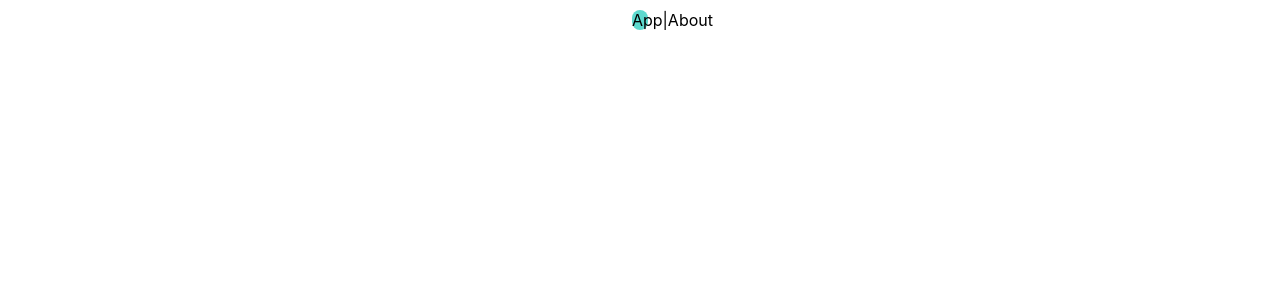
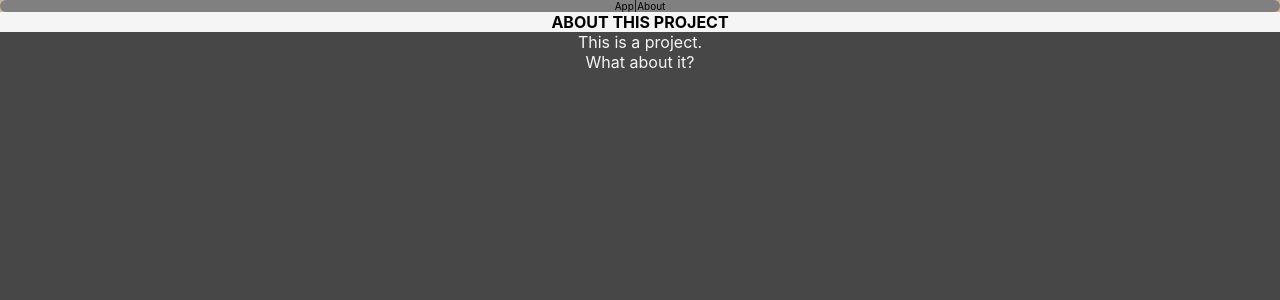
Before and after one commit to merezal/debayt.io, a React (Create React App) app: page /about in a window 1280 px wide. Shown: the top 300 px of the page. Built offline with nearby package versions, Linux system fonts and the light colour scheme.

Commit message:
Started Navbar

```diff
--- a/src/App.css
+++ b/src/App.css
@@ -1,12 +1,17 @@
-*{
+html{
+  background-color:#474747;
+}
+body{
   margin: 0;
-  font-family: -apple-system, BlinkMacSystemFont, 'Segoe UI', 'Roboto', 'Oxygen',
+  padding: 0;
+  font-family: -apdarkcyanple-system, BlinkMacSystemFont, 'Segoe UI', 'Roboto', 'Oxygen',
     'Ubuntu', 'Cantarell', 'Fira Sans', 'Droid Sans', 'Helvetica Neue',
     sans-serif;
   -webkit-font-smoothing: antialiased;
   -moz-osx-font-smoothing: grayscale;
-  justify-items: center;
-  align-items: center;
+}
+.App{
+  background-color: tan;
 }
 a{
   color: black;
--- a/src/App.tsx
+++ b/src/App.tsx
@@ -1,13 +1,20 @@
 import React from 'react';
 import './App.css';
-import {BrowserRouter as Router} from 'react-router-dom';
+import {BrowserRouter as Router, Route} from 'react-router-dom';
 import Header from './components/Header';
+import About from './pages/About';
 
 const App: React.FC = () => {
+  let state={
+   page: 'main'
+  }
   return (
     <Router>
     <div className="App">
       <Header />
+      <Route exact path='/about' component={About}>
+
+      </Route>
     </div>
     </Router>
   );
--- a/src/components/Header.tsx
+++ b/src/components/Header.tsx
@@ -12,15 +12,15 @@ const Header: React.FC = () => {
 
 let headerStyle = {
     display: 'flex',
-    padding: '10px auto',
-    margin: '10px auto',
-    fontSize: '5evh',
-    maxWidth: '20%',
-    justifyContent: 'space-around',
-    alignItems: 'center',
-    background: '#5dd9ce',
+    flexBasis: 'fit-content',
+    flexDirection: 'row' as 'row',
+    padding: '0',
+    margin: '0',
+    fontSize: '10px',
+    alignContent: 'center',
+    justifyContent: 'center',
+    backgroundColor: 'grey',
     color: 'black',
-    textAlign: 'center' as 'center',
     borderRadius: '50px',
     textDecoration: 'none',
 }
--- /dev/null
+++ b/src/pages/About.css
@@ -0,0 +1,15 @@
+*{
+    margin: 0;
+}
+.information{
+    display: flex;
+    margin:0;
+    flex-direction: column;
+    justify-content: center;
+    text-align: center;
+    background-color: whitesmoke;
+}
+p{
+    background-color: #474747;
+    color: whitesmoke;
+}
--- /dev/null
+++ b/src/pages/About.tsx
@@ -0,0 +1,14 @@
+import React from 'react';
+import './About.css';
+
+export default function About(){
+    return(
+        <React.Fragment>
+            <div  className='information'>
+                <strong>ABOUT THIS PROJECT</strong>
+                <p>This is a project.</p>
+                <p>What about it?</p>
+            </div>
+        </React.Fragment>
+    )
+}
```
